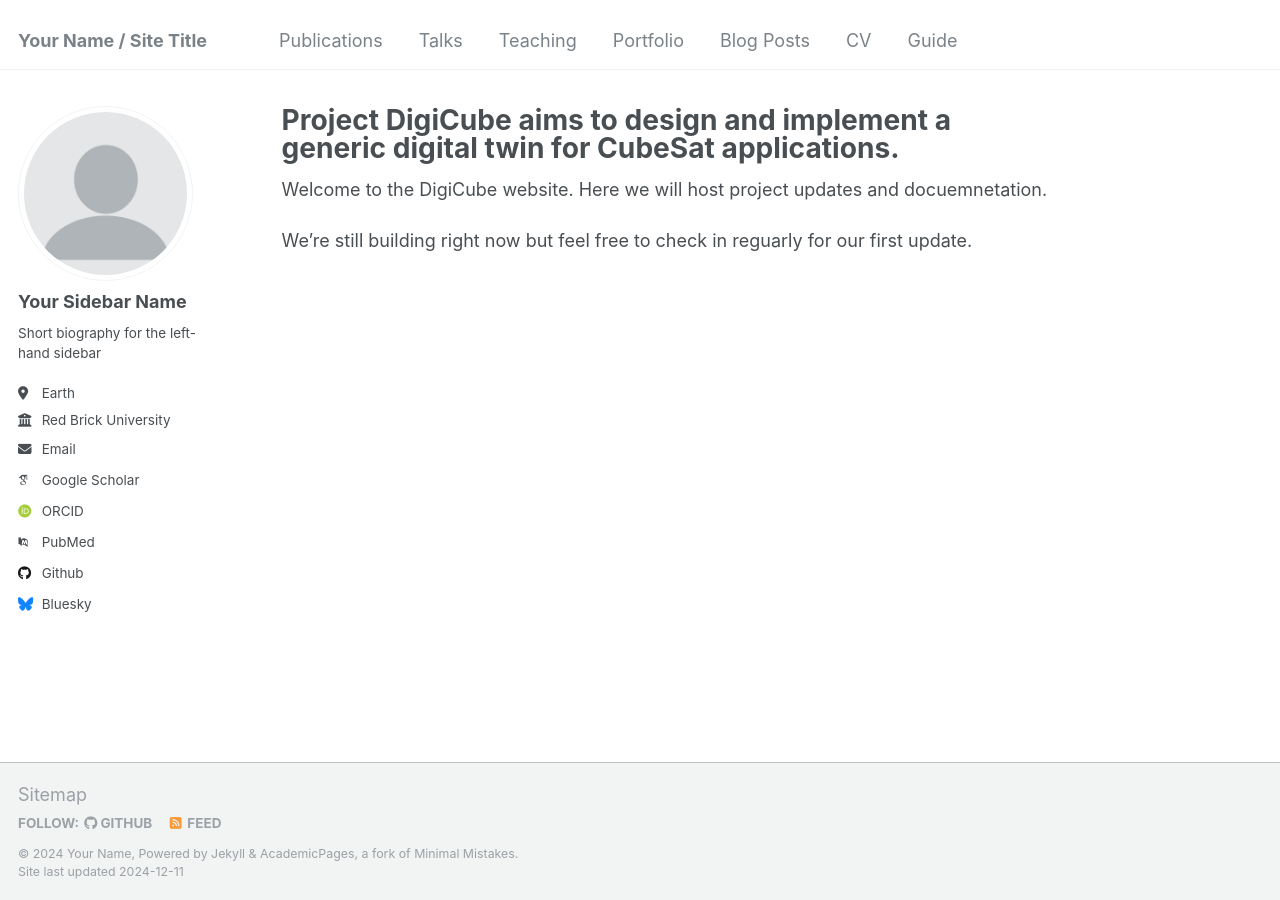
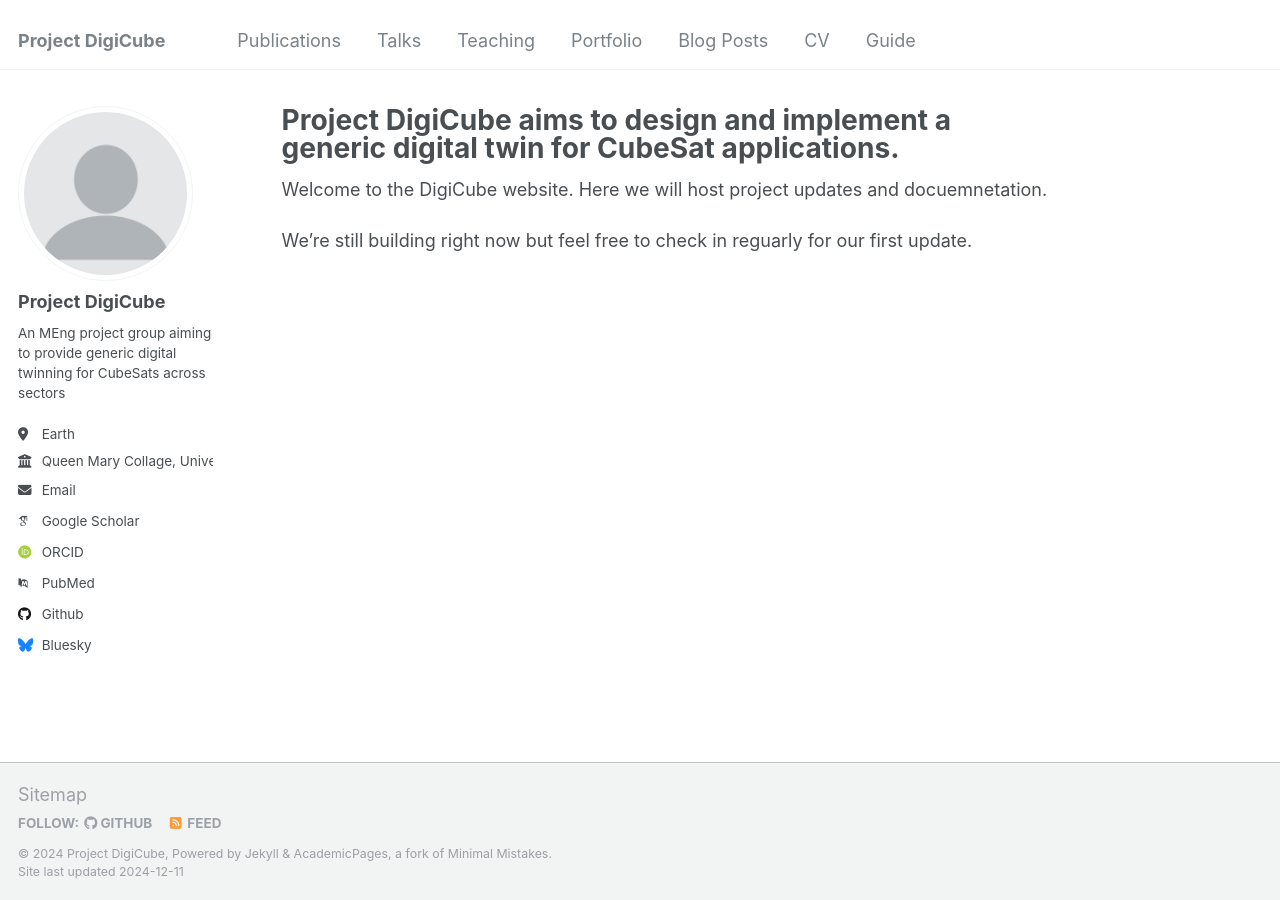
Before and after one commit to projectDigiCube/projectDigiCube.github.io, a Jekyll site: the page built from _pages/about.md, in a window 1280 px wide. Built offline with Jekyll 4.4.1, drawn with Linux system fonts in a browser that asks for light colours; some web fonts are replaced.

Commit message:
Update _config.yml

```diff
--- a/_config.yml
+++ b/_config.yml
@@ -8,13 +8,13 @@
 
 # Basic Site Settings
 locale                   : "en-US"
-title                    : "Your Name / Site Title"
+title                    : "Project DigiCube"
 title_separator          : "-"
-name                     : &name "Your Name"
-description              : &description "personal description"
-url                      : https://academicpages.github.io # the base hostname & protocol for your site e.g. "https://[your GitHub username].github.io"
+name                     : &name "Project DigiCube"
+description              : &description "An MEng project group aiming to provide generic digital twinning for CubeSats across sectors"
+url                      : https://projectdigicube.github.io # the base hostname & protocol for your site e.g. "https://[your GitHub username].github.io"
 baseurl                  : "" # the subpath of your site, e.g. "/blog"
-repository               : "academicpages/academicpages.github.io"
+repository               : "projectdigicube/projectdigicube.github.io"
 
 # Site Author - The following control what appear as part of the author content on the side bar.
 #               If a field is blank the icon and link will not appear, otherwise it will be shown.
@@ -22,21 +22,21 @@ repository               : "academicpages/academicpages.github.io"
 author:
   # Biographic information
   avatar           : "profile.png"
-  name             : "Your Sidebar Name"
+  name             : "Project DigiCube"
   pronouns         : # example: "she/her"
-  bio              : "Short biography for the left-hand sidebar"
+  bio              : "An MEng project group aiming to provide generic digital twinning for CubeSats across sectors"
   location         : "Earth"
-  employer         : "Red Brick University"
+  employer         : "Queen Mary Collage, University of London"
   uri              : # URL
-  email            : "none@example.org"
+  email            : ""
 
   # Academic websites
   arxiv            : # URL - Update with the correct link to your profile
-  googlescholar    : "https://scholar.google.com/citations?user=PS_CX0AAAAAJ"
+  googlescholar    : ""
   impactstory      : # URL
-  orcid            : "http://orcid.org/yourorcidurl"
+  orcid            : ""
   semantic         : # URL
-  pubmed           : "https://www.ncbi.nlm.nih.gov/pubmed/?term=john+snow"
+  pubmed           : ""
   researchgate     : # URL
   scopus           : # URL
 
@@ -44,12 +44,12 @@ author:
   bitbucket        : # Username - Update with your username on the site
   codepen          : # Username
   dribbble         : # Username
-  github           : "academicpages"
+  github           : "projectdigicube"
   kaggle           : # Username
   stackoverflow    : # User number or user number and name (i.e., use "1" or "1/jeff-atwood")
 
   # Social media
-  bluesky          : "bsky.app" # Replace this with you Bluesky username
+  bluesky          : "" # Replace this with you Bluesky username
   facebook         : # Username
   flickr           : # Username
   foursquare       : # Username
```
